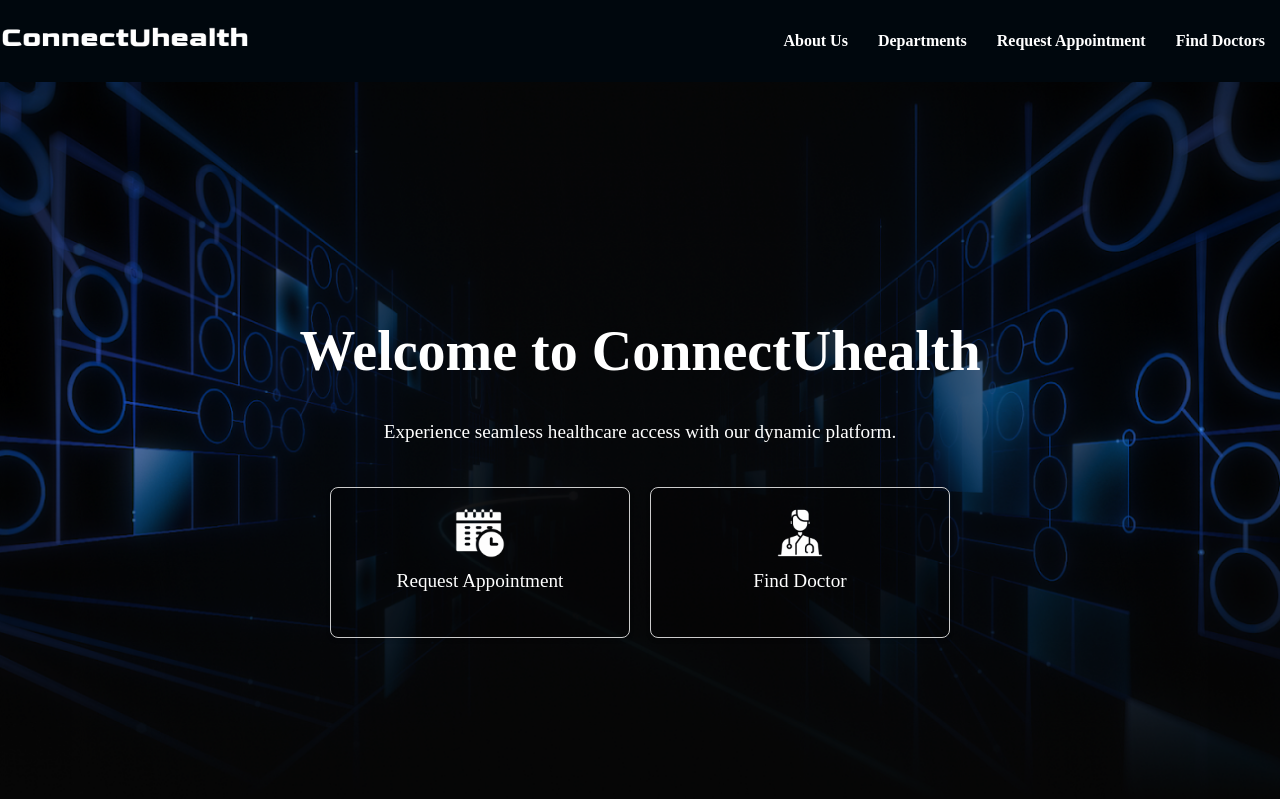
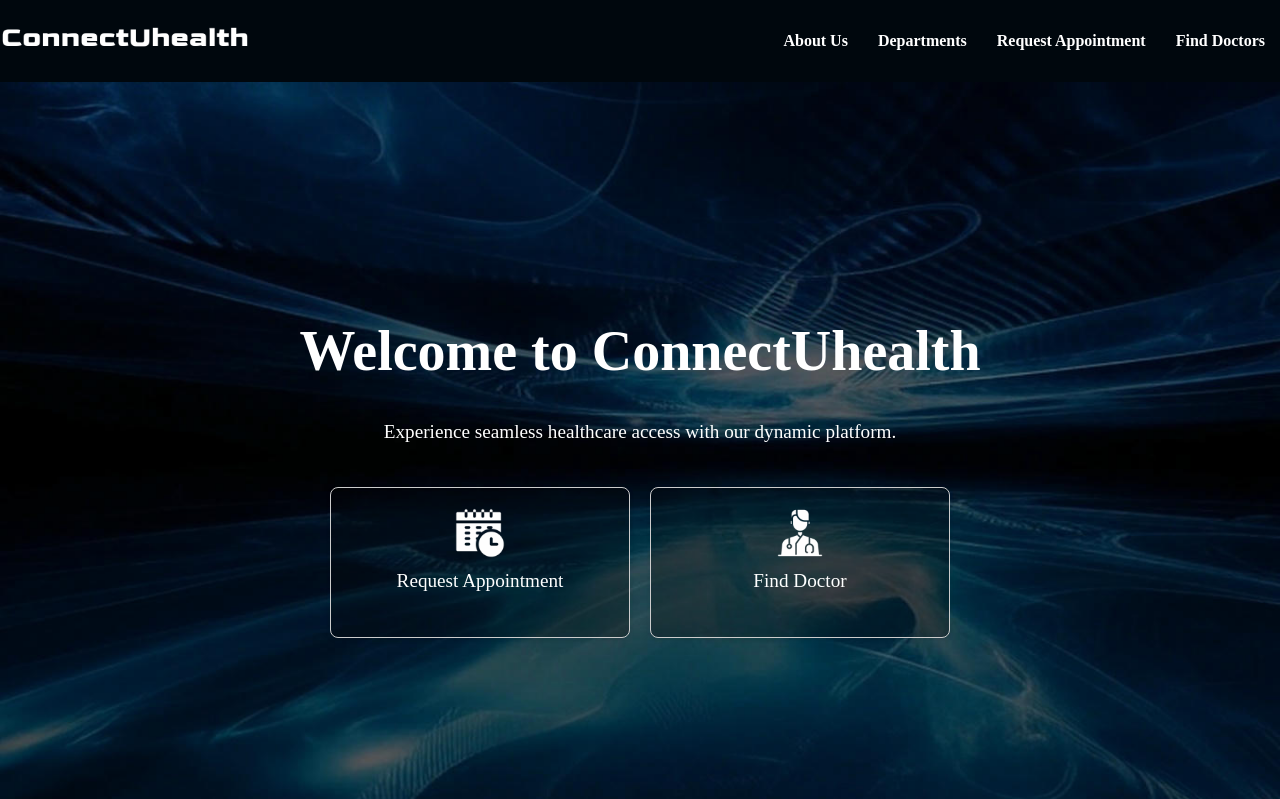
Before and after one commit to Gangadharv1/ConnectUHealth, a React (Vite) app: page / in a window 1280 px wide. Shown: the top 799 px of the page. Built offline with nearby package versions, Linux system fonts and the light colour scheme.

Commit message:
update home banner

```diff
--- a/src/components/Hero.jsx
+++ b/src/components/Hero.jsx
@@ -1,7 +1,26 @@
 import { useNavigate } from 'react-router-dom';
+import { useEffect, useRef } from 'react';
 
 function Hero() {
   const navigate = useNavigate();
+  const heroRef = useRef(null);
+
+  // Array of background images to cycle through
+  const images = [
+    '/images/banner_home.png',
+    '/images/banner_home1.jpg'
+  ];
+
+  useEffect(() => {
+    let idx = 0;
+    const interval = setInterval(() => {
+      idx = (idx + 1) % images.length;
+      if (heroRef.current) {
+        heroRef.current.style.backgroundImage = `url('${images[idx]}')`;
+      }
+    }, 5000);
+    return () => clearInterval(interval);
+  }, []);
 
   const handleFindDoctorClick = () => {
     navigate('/find-doctors');
@@ -11,7 +30,7 @@ function Hero() {
     navigate('/request-appointment');
   };
   return (
-    <section id="hero">
+    <section id="hero" ref={heroRef}>
       <div className="hero-content">
         <h1 className="animated-text">Welcome to ConnectUhealth</h1>
         <p>Experience seamless healthcare access with our dynamic platform.</p>
```
Also changed, not shown: public/images/banner_home1.jpg (added).
